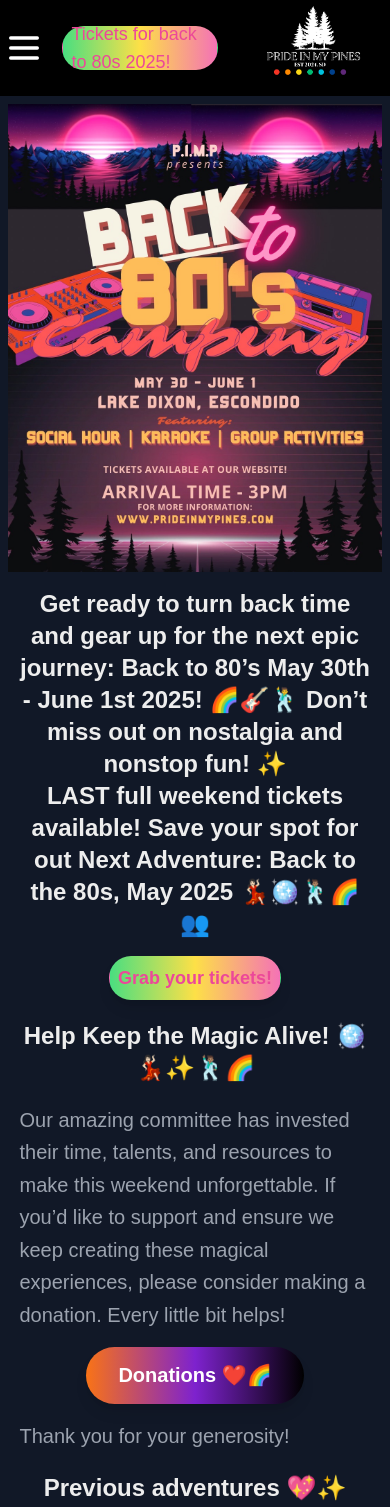
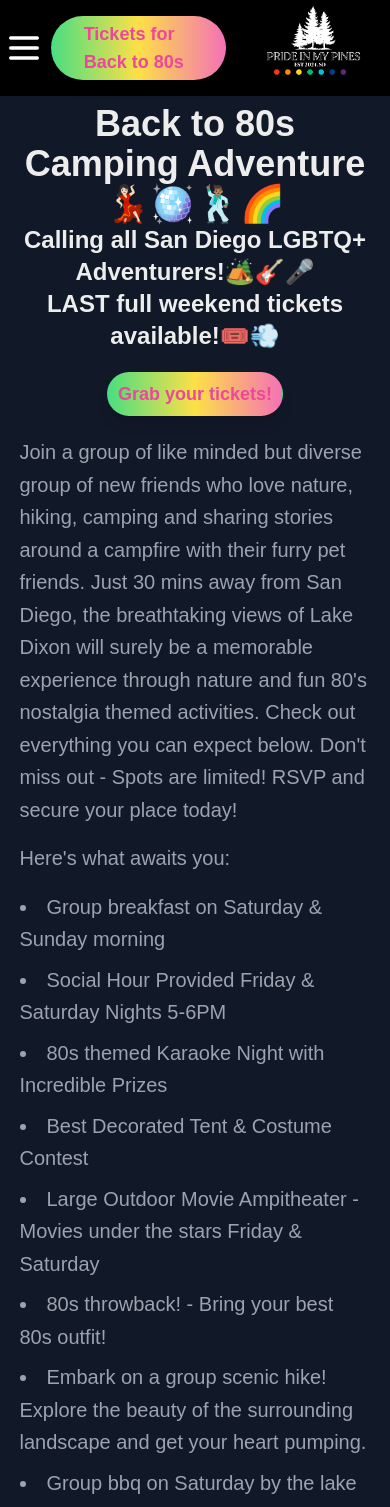
Before and after one commit to lexfm/pride-in-my-pines, a Next.js app: page / in a window 390 px wide. Shown: the top 1507 px of the page. Built offline with nearby package versions, Linux system fonts and the light colour scheme.

Commit message:
Feat: Latest updates with info

```diff
--- a/components/header.tsx
+++ b/components/header.tsx
@@ -47,17 +47,17 @@ export default function Header() {
           {pathname === "/" ?
             (
               <Link
-                className="w-[40%] relative mt-7 sm:left-[30vw] left-[16vw] rounded-full border border-solid border-transparent transition-colors flex items-center justify-center
+                className="w-[45%] relative mt-7 sm:left-[30vw] left-[13vw] rounded-full border border-solid border-transparent transition-colors flex items-center justify-center
                 bg-gradient-to-r from-green-400 via-yellow-300 to-pink-400
-                text-pink-500
+                text-pink-500 font-bold
                 gap-2 hover:bg-gradient-to-r hover:from-pink-400 hover:via-yellow-300 hover:to-green-400
-                text-lg sm:text-xl h-11 sm:h-16 px-2 sm:px-4 shadow-lg
+                text-lg sm:text-xl h-16 sm:h-16 px-8 sm:px-4 shadow-lg
                 dark:hover:text-pink-700 hover:scale-105 transform transition duration-300 ease-in-out"
                 href="/tickets"
                 target="_self"
                 rel="noopener noreferrer"
               >
-                Tickets for back to 80s 2025!
+                Tickets for Back to 80s
               </Link>
 
             ) : null
--- a/pages/index.tsx
+++ b/pages/index.tsx
@@ -38,6 +38,82 @@ export default function Home({ images1, images2 }: HomeProps) {
   return (
     <>
       <main className="flex flex-col gap-4 row-start-2 items-center items-start">
+        <section className="w-[90vw] sm:w-[90vw] md:w-[80vw] lg:w-[70vw] mx-auto">
+          <div>
+            <h2 className="text-4xl font-extrabold dark:text-white text-center">Back to 80s Camping Adventure 💃🏻🪩🕺🏽🌈</h2>
+            <h3 className="text-2xl font-extrabold dark:text-white text-center">Calling all San Diego LGBTQ+ Adventurers!🏕️🎸🎤</h3>
+            <h3 className="text-2xl font-extrabold dark:text-white text-center mb-5">LAST full weekend tickets available!🎟️💨 </h3>
+
+            <Link
+              className="w-[50%] mx-auto rounded-full border border-solid border-transparent transition-colors flex items-center justify-center
+          bg-gradient-to-r from-green-400 via-yellow-300 to-pink-400
+          text-pink-500 font-bold
+          gap-2 hover:bg-gradient-to-r hover:from-pink-400 hover:via-yellow-300 hover:to-green-400
+          text-lg sm:text-xl h-11 sm:h-16 px-2 sm:px-4 shadow-lg
+          dark:hover:text-yellow-500 hover:scale-105 transform transition duration-300 ease-in-out"
+              href="/tickets"
+              target="_self"
+              rel="noopener noreferrer"
+            >
+              Grab your tickets!
+            </Link>
+
+            <div className="text-gray-400 text-xl leading-relaxed space-y-4 mt-5">
+              <p>
+                Join a group of like minded but diverse group of new friends who love nature, hiking, camping and sharing stories around a campfire with their furry pet friends. Just 30 mins away from San Diego, the breathtaking views of Lake Dixon will surely be a memorable experience through nature and fun 80's nostalgia themed activities. Check out everything you can expect below.
+                Don't miss out - Spots are limited! RSVP and secure your place today!
+              </p>
+              <p>Here's what awaits you:</p>
+
+              <ul className="list-disc list-inside space-y-2">
+                <li>Group breakfast on Saturday & Sunday morning</li>
+                <li> Social Hour Provided Friday & Saturday Nights 5-6PM</li>
+                <li> 80s themed Karaoke Night with Incredible Prizes</li>
+                <li>Best Decorated Tent & Costume Contest </li>
+                <li>Large Outdoor Movie Ampitheater - Movies under the stars Friday & Saturday</li>
+                <li>80s throwback! - Bring your best 80s outfit!</li>
+                <li>Embark on a group scenic hike! Explore the beauty of the surrounding landscape and get your heart pumping.</li>
+                <li>Group bbq on Saturday by the lake</li>
+                <li>Fun Games & Activities - Await at our private and secluded campsite. We’ll have the following; Volleyball, Cornhole, Flipcup and beer pong to name a few! </li>
+                <li>Even friends who can't camp can join the festivities! - Day Passes include lunch bbq, activities at the lake, 80s karaoke, and movie night.</li>
+                <li>Relax and unwind by the campfire, share stories under the stars, and enjoy the stunning scenery. Whether you're an avid hiker or simply seeking a relaxing escape, there's something for everyone.</li>
+                <li>For the RV enthusiasts and glamping aficionados - Please Contact us directly for your questions</li>
+              </ul>
+
+              <p>
+                <b>Peace of mind is key!</b> Enjoy the convenience of on-site bathroom and shower facilities, 1 Shower token provided. More shower tokens can be purchased directly from the concession stand.
+              </p>
+
+              <p>
+                <b>Feeling adventurous? </b> Explore the lake with rowboats, motorboats, or paddle boats available for rent (not included). Please visit
+                <a
+                  href="https://www.camplife.com/campground/Dixon+Lake+Recreation+Area"
+                  target="_blank"
+                  className="text-blue-500 hover:underline ml-2 mr-2"
+                  rel="noopener noreferrer"
+                >
+                  Dixon Lake Recreation Area
+                </a>
+                for more information.
+              </p>
+
+              <p>
+                <b>For dinner you can either bring your own food(or Your Own Cook!)</b> , but Casa del Abuelo food truck will be on site both nights, check the menu for both nights <Link href="/food" target="_self" rel="noopener noreferrer" className="text-blue-500 hover:underline ml-2 mr-2">here</Link>! Take advantage of the provided charcoal grill pits, and water access for a hassle-free culinary experience.
+              </p>
+
+              <p>
+                <b> Don't forget your bike or e-bike!</b> Explore the breathtaking surroundings on two wheels.
+              </p>
+
+              <p>
+                <b>Need camping gear? </b> We have a network of generous campers willing to share! Just DM us to connect.
+              </p>
+
+              <p><b>This is your chance to escape the ordinary and embrace an extraordinary adventure. RSVP now and secure your spot!</b></p>
+              <p><b>Back to 80s - Hosted by P.I.M.P - Pride In My Pines</b></p>
+            </div>
+          </div>
+        </section>
         <Image
           aria-hidden
           src="/Promo2025.jpg"
@@ -45,27 +121,6 @@ export default function Home({ images1, images2 }: HomeProps) {
           width={700}
           height={700}
         />
-        <section className="w-[90vw] sm:w-[90vw] md:w-[80vw] lg:w-[70vw] mx-auto">
-
-          <h3 className="text-2xl font-extrabold dark:text-white text-center">
-            Get ready to turn back time and gear up for the next epic journey: Back to 80’s May 30th - June 1st 2025! 🌈🎸🕺 Don’t miss out on nostalgia and nonstop fun! ✨
-          </h3>
-
-          <h3 className="text-2xl font-extrabold dark:text-white text-center">LAST full weekend tickets available! Save your spot for out Next Adventure: Back to the 80s, May 2025 💃🏻🪩🕺🏽🌈👥 </h3>
-        </section>
-        {/* <Link
-          className="rounded-full border border-solid border-transparent transition-colors flex items-center justify-center
-            bg-gradient-to-r from-green-400 via-yellow-300 to-pink-400
-            text-pink-500
-            gap-2 hover:bg-gradient-to-r hover:from-pink-400 hover:via-yellow-300 hover:to-green-400
-            text-lg sm:text-xl h-11 sm:h-16 px-2 sm:px-4 shadow-lg
-            dark:hover:text-yellow-500 hover:scale-105 transform transition duration-300 ease-in-out"
-          href="/earlybird"
-          target="_self"
-          rel="noopener noreferrer"
-        >
-          Next Adventure: Early Bird!
-        </Link> */}
         <Link
           className="rounded-full border border-solid border-transparent transition-colors flex items-center justify-center
             bg-gradient-to-r from-green-400 via-yellow-300 to-pink-400
@@ -77,7 +132,7 @@ export default function Home({ images1, images2 }: HomeProps) {
           target="_self"
           rel="noopener noreferrer"
         >
-          Grab your tickets!
+          Tickets!
         </Link>
       </main>
 
```
